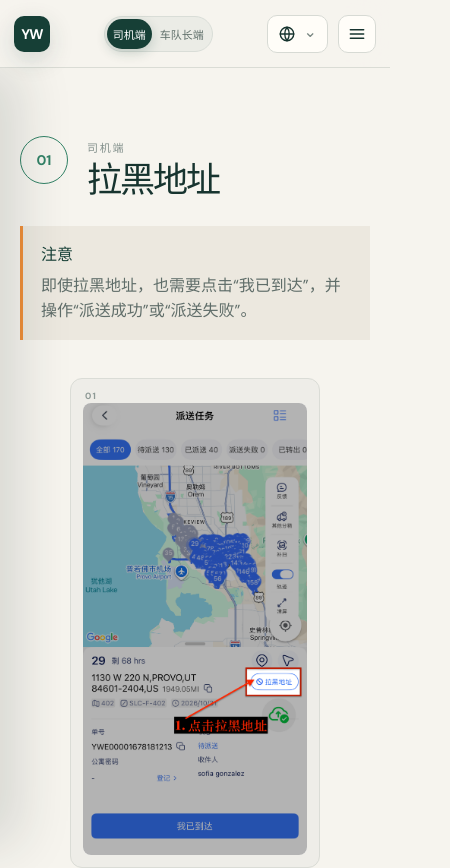
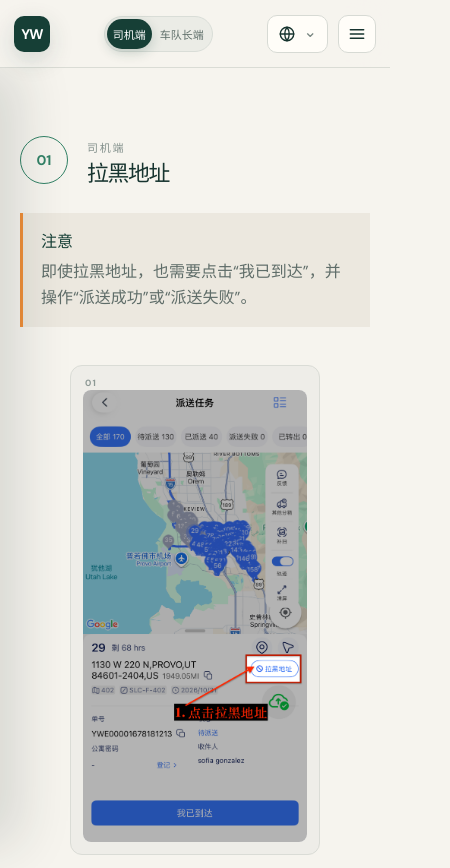
Before and after one commit to Minghao1999/yw_driver_app_helper, a React (Vite) app: page / in a window 390 px wide. Shown: the top 868 px of the page, 450 px wide, since content can reach past the window. Built offline with nearby package versions, Linux system fonts and the light colour scheme.

Commit message:
Reduce mobile chapter title size

```diff
--- a/src/styles.css
+++ b/src/styles.css
@@ -206,8 +206,8 @@ a { color: inherit; }
   .chapter { padding: 68px 20px; }
   .chapter-header { grid-template-columns: 52px 1fr; gap: 15px; margin-bottom: 38px; }
   .chapter-number { width: 48px; height: 48px; font-size: 14px; }
-  .chapter h2 { font-size: clamp(30px, 9vw, 38px); }
-  .language-en .chapter h2, .language-es .chapter h2 { font-size: clamp(21px, 6vw, 28px); }
+  .chapter h2 { font-size: clamp(20px, 5.6vw, 24px); }
+  .language-en .chapter h2, .language-es .chapter h2 { font-size: clamp(15px, 4.2vw, 19px); }
   .chapter-note { margin: -10px 0 38px; }
   .chapter-note span { display: block; margin: 0 0 5px; }
   .entry-block { grid-template-columns: 1fr; gap: 20px; padding: 19px; }
```
